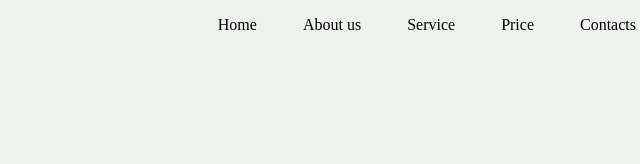
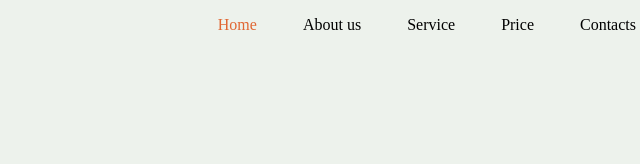
Before and after one commit to eart4/Plants, a plain HTML site: page index.html in a window 1280 px wide. Shown: the top 164 px of the page, 615-1255 px from the left. Drawn offline with Linux system fonts and the light colour scheme; a web font is replaced by a local one.

Commit message:
added active class

```diff
--- a/index.html
+++ b/index.html
@@ -27,7 +27,7 @@
       </div>
 
       <nav class="header__nav">
-        <a href="" class="header__nav-item">Home</a>
+        <a href="" class="header__nav-item active">Home</a>
         <a href="" class="header__nav-item">About us</a>
         <a href="" class="header__nav-item">Service</a>
         <a href="" class="header__nav-item">Price</a>
--- a/style.css
+++ b/style.css
@@ -48,7 +48,10 @@ a{
     font-size: 16px;
     line-height: 50px;
     color: #000000;
+}
 
+.active{
+    color: #E06733;
 }
 
 .header__nav-item:hover{
@@ -106,6 +109,8 @@ a{
     background-color: #E06733;
     color: white;
 }
+
+
 
 .gardeners{
     margin-bottom: 96px;
```
